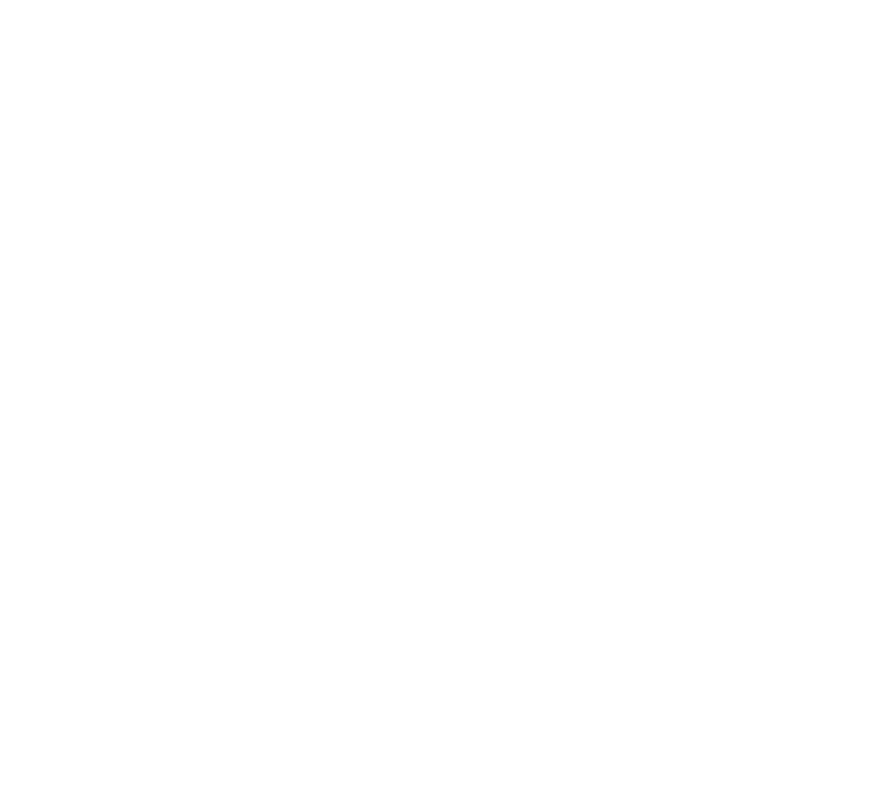
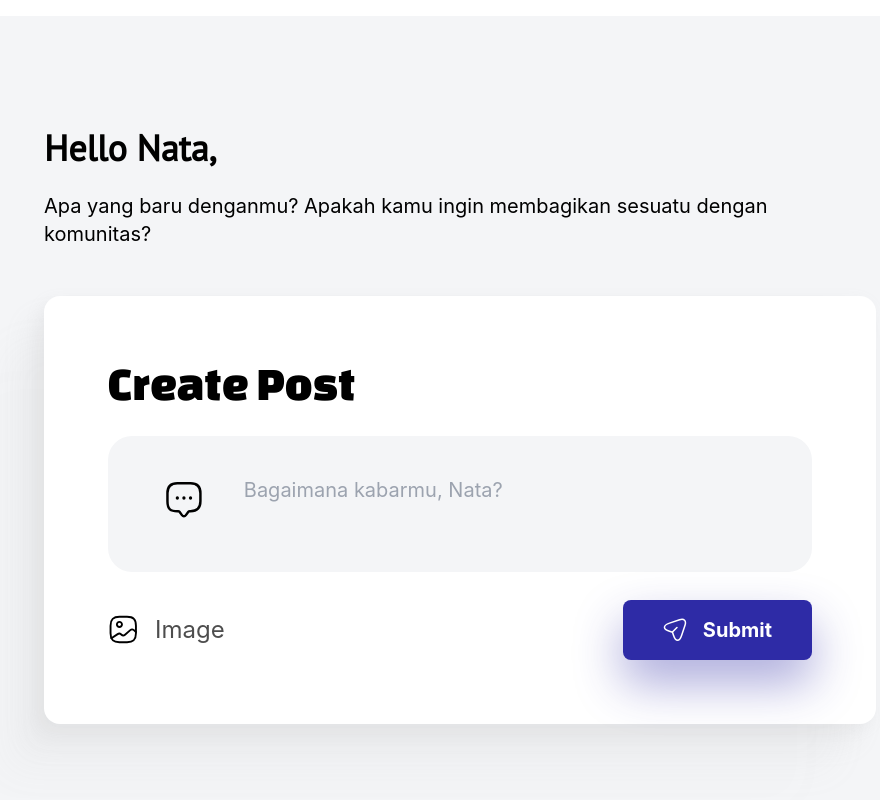
Before and after one commit to danutryas/calmify, a React (Create React App) app: page /community in a window 1280 px wide. Before the commit this address had no page. Shown: the part 840-1640 px from the top of the page, without its empty margins (180-1060 px from the left). Before the commit the page ends 800 px from the top, so only its background shows below. Built offline with nearby package versions, Linux system fonts and the light colour scheme.

Commit message:
add community page component

```diff
--- a/src/App.css
+++ b/src/App.css
@@ -1,3 +1,10 @@
 .box-shadow-blue {
   box-shadow: 0px 23px 48px rgba(46, 43, 166, 0.4);
 }
+.post-box-shadow {
+  box-shadow: -69.4247px 83.8176px 43.1788px rgba(169, 167, 167, 0.01),
+    -38.9456px 47.412px 36.4056px rgba(169, 167, 167, 0.05),
+    -16.9328px 21.1661px 27.0926px rgba(169, 167, 167, 0.09),
+    -4.23321px 5.07985px 15.2396px rgba(169, 167, 167, 0.1),
+    0px 0px 0px rgba(169, 167, 167, 0.1);
+}
--- a/src/App.js
+++ b/src/App.js
@@ -7,6 +7,7 @@
 import LandingPage from "./Components/landing-page";
 import Dashboard from "./Components/dashboard";
 import Article from "./Components/article";
+import CommunityPage from "./pages/community";
 
 function App() {
   return (
@@ -19,6 +20,7 @@
           <Route path="/landing-page" element={<LandingPage />} />
           <Route path="/dashboard" element={<Dashboard />} />
           <Route path="/article" element={<Article />} />
+          <Route path="/community" element={<CommunityPage />} />
         </Routes>
       </Router>
     </div>
--- /dev/null
+++ b/src/Components/Icons/index.jsx
@@ -0,0 +1,72 @@
+export const MessageIcon = () => {
+  return (
+    <svg
+      width="46"
+      height="47"
+      viewBox="0 0 46 47"
+      fill="none"
+      xmlns="http://www.w3.org/2000/svg"
+    >
+      <path
+        d="M16.377 36.9864H15.4245C7.80476 36.9864 3.99487 35.0814 3.99487 25.5567V16.032C3.99487 8.41219 7.80476 4.60229 15.4245 4.60229H30.6641C38.2839 4.60229 42.0938 8.41219 42.0938 16.032V25.5567C42.0938 33.1765 38.2839 36.9864 30.6641 36.9864H29.7116C29.1211 36.9864 28.5496 37.2721 28.1877 37.7483L25.3303 41.5582C24.073 43.2346 22.0157 43.2346 20.7584 41.5582L17.901 37.7483C17.5962 37.3293 16.8914 36.9864 16.377 36.9864Z"
+        stroke="black"
+        stroke-width="2.85742"
+        stroke-miterlimit="10"
+        stroke-linecap="round"
+        stroke-linejoin="round"
+      />
+      <path
+        d="M30.6566 21.7466H30.6757M23.0349 21.7466H23.054M15.4152 21.7466H15.4304"
+        stroke="black"
+        stroke-width="3.80989"
+        stroke-linecap="round"
+        stroke-linejoin="round"
+      />
+    </svg>
+  );
+};
+export const SendIcon = () => {
+  return (
+    <svg
+      width="24"
+      height="24"
+      viewBox="0 0 24 24"
+      fill="none"
+      xmlns="http://www.w3.org/2000/svg"
+    >
+      <path
+        d="M9.7193 13.7539L13.952 9.51029M6.5152 5.08935L16.5531 1.74409C21.0578 0.242868 23.5052 2.70157 22.0155 7.20525L18.6695 17.241C16.4231 23.9906 12.7342 23.9906 10.4878 17.241L9.49466 14.2622L6.5152 13.2693C-0.235862 11.0233 -0.235862 7.3471 6.5152 5.08935Z"
+        stroke="white"
+        stroke-width="1.5"
+        stroke-linecap="round"
+        stroke-linejoin="round"
+      />
+    </svg>
+  );
+};
+export const ImageIcon = () => {
+  return (
+    <svg
+      width="31"
+      height="31"
+      viewBox="0 0 31 31"
+      fill="none"
+      xmlns="http://www.w3.org/2000/svg"
+    >
+      <path
+        d="M11.4297 28.1996H19.0494C25.3993 28.1996 27.9392 25.6596 27.9392 19.3098V11.69C27.9392 5.34022 25.3993 2.80029 19.0494 2.80029H11.4297C5.07984 2.80029 2.53992 5.34022 2.53992 11.69V19.3098C2.53992 25.6596 5.07984 28.1996 11.4297 28.1996Z"
+        stroke="black"
+        stroke-width="1.90495"
+        stroke-linecap="round"
+        stroke-linejoin="round"
+      />
+      <path
+        d="M3.39087 24.3262L9.65179 20.1226C10.6551 19.4495 12.1028 19.5257 13.0045 20.3004L13.4236 20.6687C14.4142 21.5195 16.0143 21.5195 17.0049 20.6687L22.2879 16.1349C23.2785 15.284 24.8787 15.284 25.8692 16.1349L27.9393 17.9128M11.4297 12.96C12.1034 12.96 12.7494 12.6924 13.2257 12.2161C13.7021 11.7397 13.9697 11.0937 13.9697 10.4201C13.9697 9.74642 13.7021 9.10038 13.2257 8.62405C12.7494 8.14773 12.1034 7.88013 11.4297 7.88013C10.7561 7.88013 10.1101 8.14773 9.63374 8.62405C9.15741 9.10038 8.88981 9.74642 8.88981 10.4201C8.88981 11.0937 9.15741 11.7397 9.63374 12.2161C10.1101 12.6924 10.7561 12.96 11.4297 12.96Z"
+        stroke="black"
+        stroke-width="1.90495"
+        stroke-linecap="round"
+        stroke-linejoin="round"
+      />
+    </svg>
+  );
+};
--- /dev/null
+++ b/src/pages/community.jsx
@@ -0,0 +1,84 @@
+import { useEffect, useRef } from "react";
+import { ImageIcon, MessageIcon, SendIcon } from "../Components/Icons";
+import Footer from "../Components/footer";
+import Header from "../Components/header";
+
+const CommunityPage = () => {
+  const textAreaEl = useRef(null);
+
+  const onSubmitPost = () => {};
+
+  function autoResize(e) {
+    e.target.style.height = "auto";
+    e.target.style.height = e.target.scrollHeight + "px";
+  }
+  const onClickArea = () => {
+    textAreaEl.current.focus();
+  };
+  return (
+    <div className="">
+      <Header />
+      <section className="mb-48">
+        <div className="container bg-white text-lg flex flex-col gap-16 items-center mx-auto">
+          <h4 className="text-3xl font-bold  text-[#D23C8F]">Support Net</h4>
+          <h1 className="text-[#272D3D] text-7xl font-title">Community</h1>
+          <h2 className="text-6xl font-title text-black">
+            Menginspirasi Bersama
+          </h2>
+          <h5 className="text-xl text-mainDark">
+            Temukan dukungan dan solidaritas dalam komunitas kami. Terhubung,
+            berbagi, dan dukung satu sama lain.
+          </h5>
+        </div>
+      </section>
+      <section className="px-56 py-28 bg-[#F4F5F7]">
+        <div className="container flex flex-col gap-12 mx-auto">
+          <div className="flex flex-col gap-6">
+            <h3 className="font-bold text-4xl font-main">Hello Nata,</h3>
+            <p className="text-xl">
+              Apa yang baru denganmu? Apakah kamu ingin membagikan sesuatu
+              dengan komunitas?
+            </p>
+          </div>
+          <div className="flex flex-col gap-20">
+            <div className="flex flex-col gap-7 rounded-2xl bg-white post-box-shadow p-16">
+              <h5 className="font-title text-5xl">Create Post</h5>
+              <div
+                className="py-10 px-14 bg-[#F4F5F7] rounded-3xl flex gap-10 cursor-text"
+                onClick={onClickArea}
+              >
+                <MessageIcon />
+                <textarea
+                  placeholder="Bagaimana kabarmu, Nata?"
+                  className="border-none outline-none bg-transparent w-full resize-none overflow-hidden text-xl "
+                  ref={textAreaEl}
+                  onChange={(e) => autoResize(e)}
+                />
+              </div>
+              <div className="flex justify-between">
+                <label
+                  className="flex items-center gap-4 cursor-pointer"
+                  htmlFor="add-image"
+                >
+                  <ImageIcon />
+                  <p className="text-[#000000B2] text-2xl">Image</p>
+                </label>
+                <input type="file" id="add-image" className="hidden" />
+                <button
+                  className="bg-[#2E2BA6] flex text-white gap-4 py-4 px-10 rounded-lg box-shadow-blue font-bold text-xl items-center"
+                  onClick={onSubmitPost}
+                >
+                  <SendIcon />
+                  <span>Submit</span>
+                </button>
+              </div>
+            </div>
+          </div>
+        </div>
+      </section>
+      <Footer />
+    </div>
+  );
+};
+
+export default CommunityPage;
```
